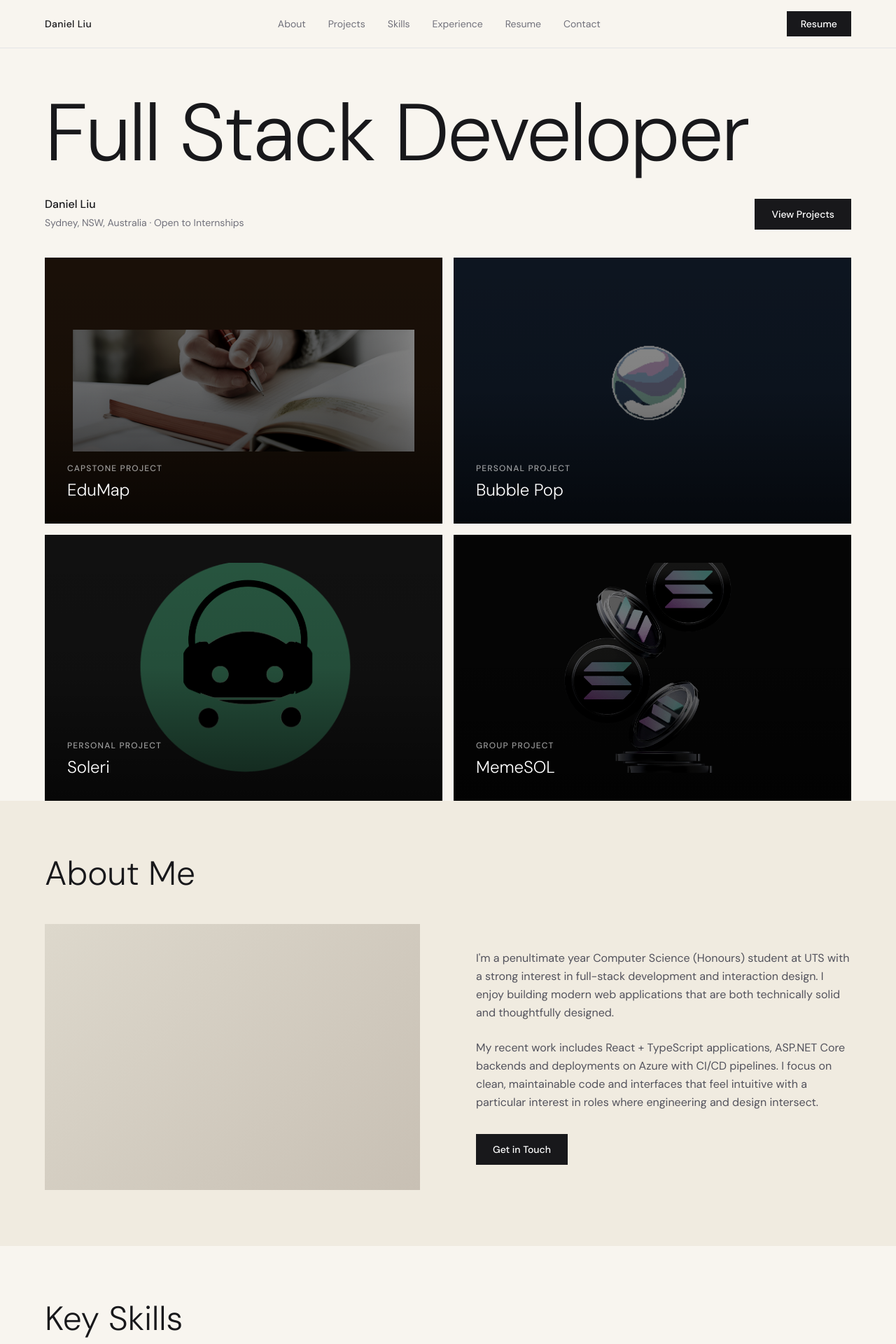
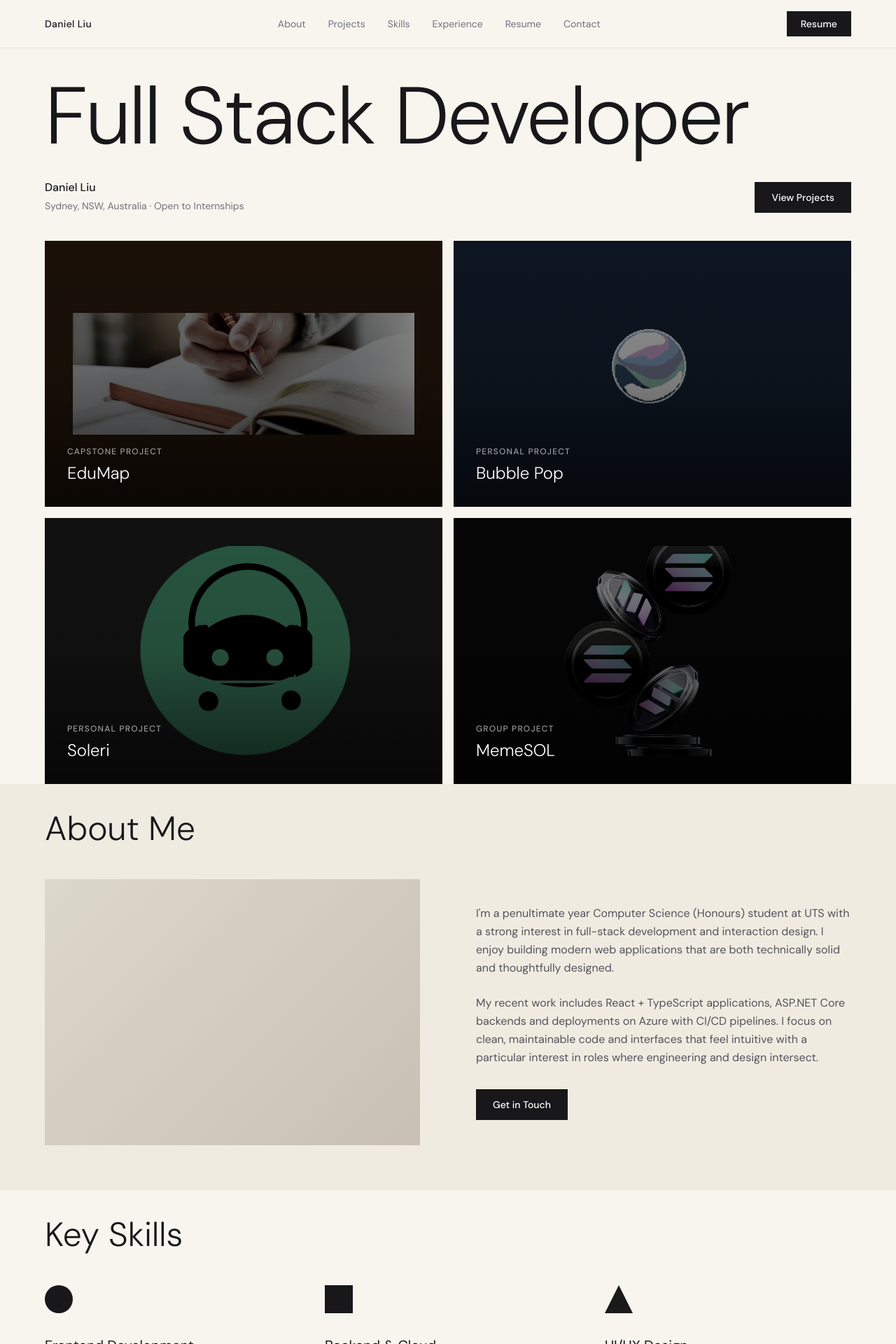
Before and after one commit to d4n1elliu/Portfolio, a React (Vite) app in the folder portfolio-frontend/: page / in a window 1280 px wide. Shown: the top 1920 px of the page at 70% size. Built offline with nearby package versions, Linux system fonts and the light colour scheme.

Commit message:
fix: reduce section top padding and hero spacing for tighter layout

```diff
--- a/portfolio-frontend/src/components/layout/Hero.tsx
+++ b/portfolio-frontend/src/components/layout/Hero.tsx
@@ -2,7 +2,7 @@ import { PROFILE } from "../../data/userProfile";
 
 export function Hero() {
   return (
-    <section className="px-8 pb-0 pt-16 md:px-16">
+    <section className="px-8 pb-0 pt-10 md:px-16">
       <h1
         className="font-light leading-none tracking-tight text-zinc-900"
         style={{ fontSize: "clamp(3.5rem, 9vw, 8.5rem)", fontWeight: 300 }}
--- a/portfolio-frontend/src/components/ui/Section.tsx
+++ b/portfolio-frontend/src/components/ui/Section.tsx
@@ -14,7 +14,7 @@ export function Section({
   return (
     <section
       id={id}
-      className={classNames("px-8 py-20 md:px-16", alt ? "bg-[#f0ebe0]" : "", className ?? "")}
+      className={classNames("px-8 pt-10 pb-16 md:px-16", alt ? "bg-[#f0ebe0]" : "", className ?? "")}
     >
       {children}
     </section>
```
